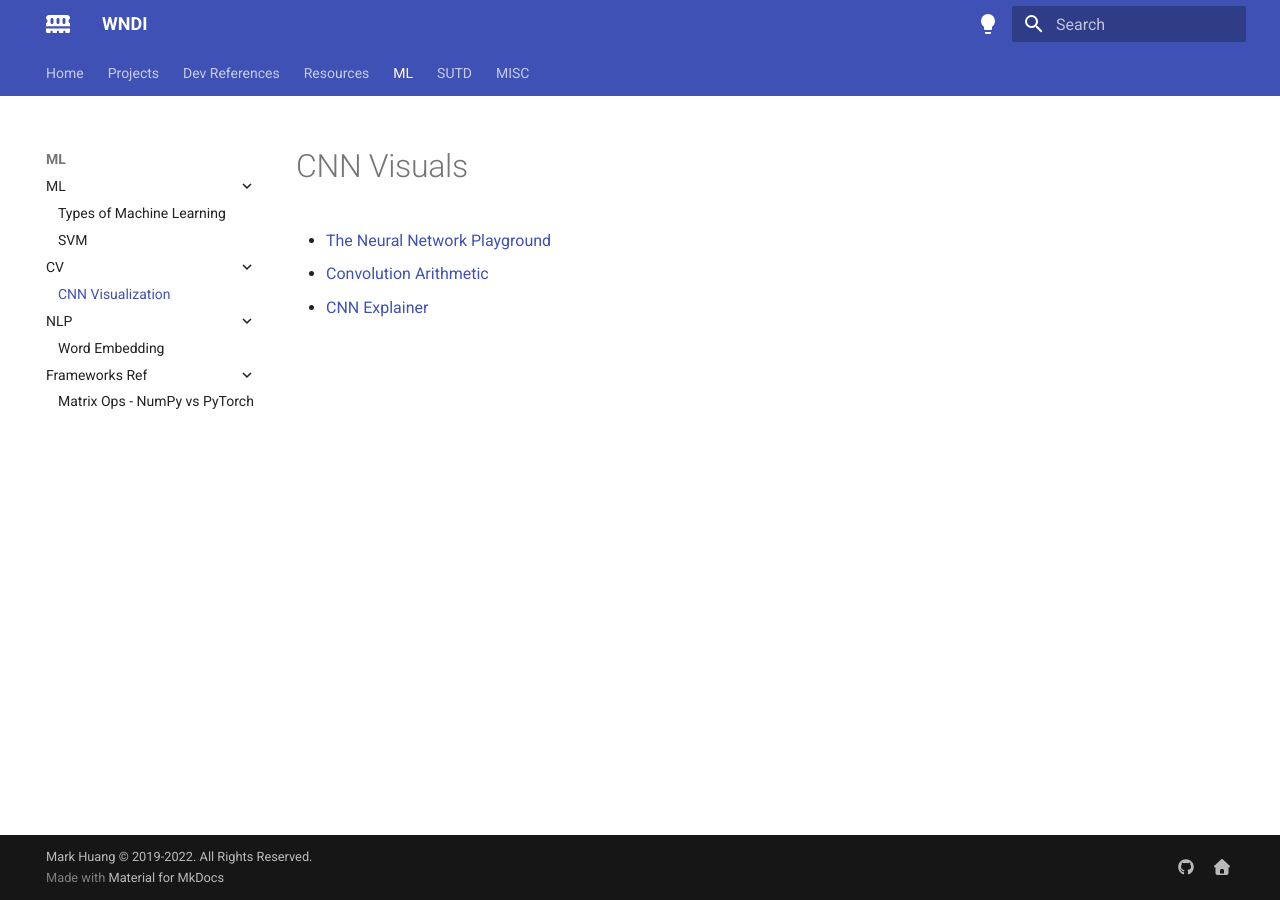
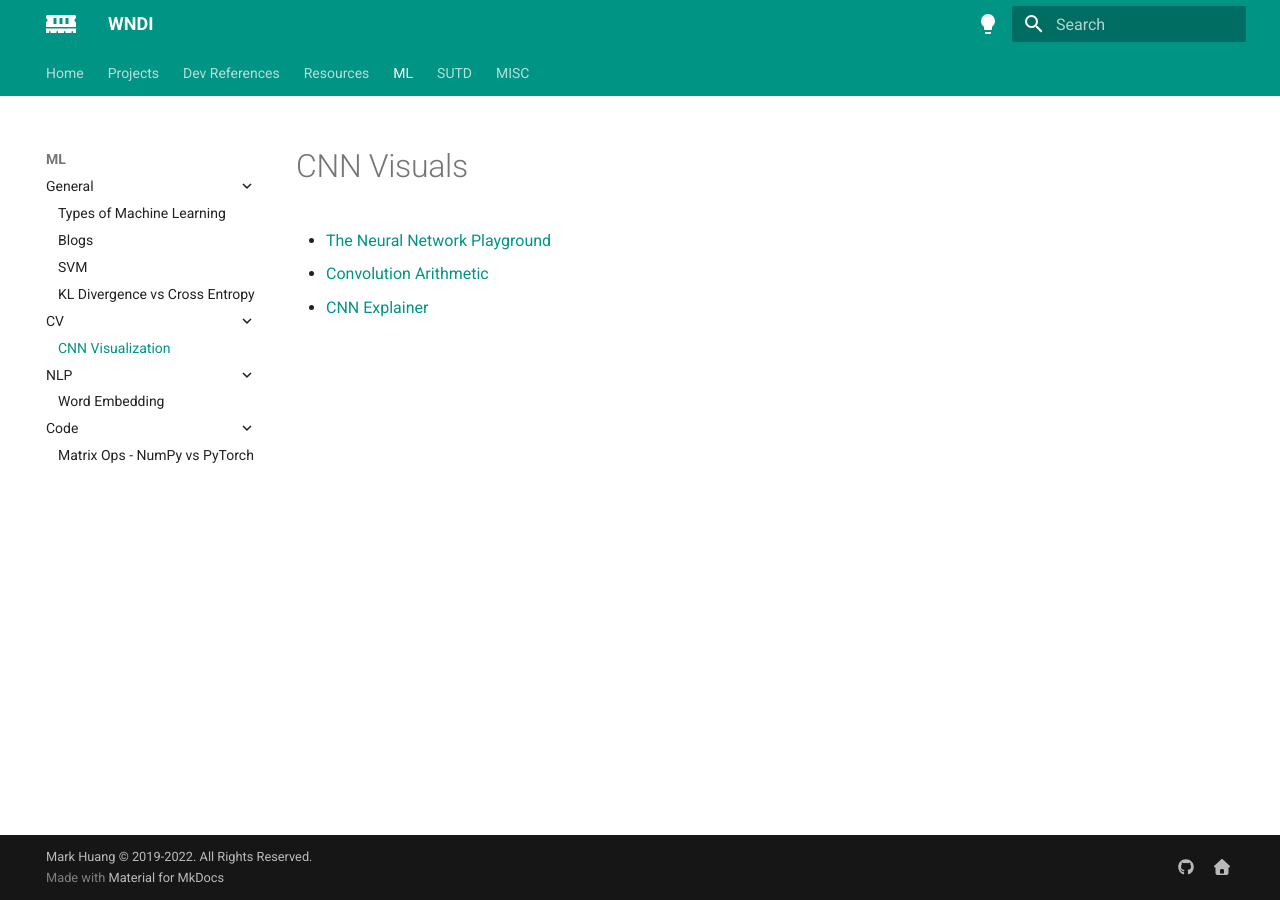
Before and after one commit to MarkHershey/docs, an MkDocs documentation site: the page built from docs/pages/ml/cnn_visuals.md, in a window 1280 px wide. Built offline with MkDocs 1.6.1 and Material for MkDocs 9.7.7, drawn with Linux system fonts in a browser that asks for light colours.

Commit message:
Add pages

```diff
--- a/mkdocs.yml
+++ b/mkdocs.yml
@@ -13,15 +13,14 @@ copyright: "Mark Huang &copy; 2019-2022. All Rights Reserved."
 
 # Footer Customization
 extra:
-  social:
-    - icon: fontawesome/brands/github
-      link: https://github.com/MarkHershey
-    - icon: fontawesome/solid/home
-      link: https://markhh.com/
-  analytics:
-    provider: google
-    property: G-HV3ZHE7B6V
-
+    social:
+        - icon: fontawesome/brands/github
+          link: https://github.com/MarkHershey
+        - icon: fontawesome/solid/home
+          link: https://markhh.com/
+    analytics:
+        provider: google
+        property: G-HV3ZHE7B6V
 
 # Extensions
 # https://squidfunk.github.io/mkdocs-material/reference/abbreviations/
@@ -37,110 +36,110 @@ markdown_extensions:
     - pymdownx.smartsymbols # supporting special characters like copyright symbol (c)
     - pymdownx.superfences # https://squidfunk.github.io/mkdocs-material/reference/code-blocks/#superfences
     - pymdownx.tabbed: # https://squidfunk.github.io/mkdocs-material/reference/content-tabs/#tabbed
-        alternate_style: true
+          alternate_style: true
     - pymdownx.arithmatex: # https://squidfunk.github.io/mkdocs-material/reference/mathjax/#arithmatex
-        generic: true
+          generic: true
     - pymdownx.emoji: # https://squidfunk.github.io/mkdocs-material/reference/icons-emojis/#emoji
-        emoji_index: !!python/name:materialx.emoji.twemoji
-        emoji_generator: !!python/name:materialx.emoji.to_svg
+          emoji_index: !!python/name:materialx.emoji.twemoji
+          emoji_generator: !!python/name:materialx.emoji.to_svg
     - pymdownx.tasklist: # https://squidfunk.github.io/mkdocs-material/reference/lists/#tasklist
-        custom_checkbox: true
-        clickable_checkbox: true
+          custom_checkbox: true
+          clickable_checkbox: true
     - toc: # https://squidfunk.github.io/mkdocs-material/setup/setting-up-navigation/#table-of-contents
-        permalink: "#"
-
+          permalink: "#"
 
 # Theme Configuration
 theme:
     name: material
-    favicon: img/memory-solid.svg     # for browser tab icon
+    favicon: img/memory-solid.svg # for browser tab icon
+    logo: img/memory-solid.svg # for top-left site logo
     icon:
-      logo: fontawesome/solid/memory  # for top-left site logo
-      repo: fontawesome/brands/github # for top-right repo link only
+        # logo: fontawesome/solid/memory # for top-left site logo
+        repo: fontawesome/brands/github # for top-right repo link only
     features:
-      # - navigation.instant
-      - navigation.tabs
-      - navigation.expand
+        # - navigation.instant
+        - navigation.tabs
+        - navigation.expand
     palette:
-      - scheme: default
-        primary: indigo
-        accent: pink
-        toggle:
-          icon: material/lightbulb
-          name: Switch to darker mode
-      - scheme: slate
-        # primary: teal
-        primary: deep purple
-        # accent: indigo
-        accent: lime
-        toggle:
-          icon: material/lightbulb-outline
-          name: Switch to lighter mode
+        - scheme: default
+          primary: teal
+          accent: lime
+          toggle:
+              icon: material/lightbulb
+              name: Switch to dark mode
+        - scheme: slate
+          primary: teal
+          accent: lime
+          toggle:
+              icon: material/lightbulb-outline
+              name: Switch to light mode
 
 extra_javascript:
-  - javascripts/config.js
-  - https://polyfill.io/v3/polyfill.min.js?features=es6
-  - https://cdn.jsdelivr.net/npm/mathjax@3/es5/tex-mml-chtml.js
+    - javascripts/config.js
+    - https://polyfill.io/v3/polyfill.min.js?features=es6
+    - https://cdn.jsdelivr.net/npm/mathjax@3/es5/tex-mml-chtml.js
 
 # Navigation menu
 nav:
-    - Home: 'index.md'
+    - Home: "index.md"
     - Projects:
-      - Dotfiles: 'pages/project/dotfiles.md'
+          - Dotfiles: "pages/project/dotfiles.md"
     - Dev References:
-      - Dev Tools:
-        - Docker: 'pages/dev/docker.md'
-        - VIM: 'pages/dev/vim_ref.md'
-        - Tmux: 'pages/dev/tmux_ref.md'
-        - Git: 'pages/dev/git.md'
-        - GPG: 'pages/dev/gpg.md'
-      - Networks:
-        - Internet Protocols: 'pages/networks/internet_protocols.md'
-        - Network Layer: 'pages/networks/network_layer.md'
-        - Network Data Unit: 'pages/networks/network_data_units.md'
-        - DNS: 'pages/networks/dns.md'
-        - SSH: 'pages/networks/ssh.md'
-        - Inter-Process Comms: 'pages/networks/ipc.md'
-        - TLS Certificate: 'pages/networks/tls_certificate.md'
-        - NPS: 'pages/networks/nps.md'
-        - NGINX: 'pages/networks/nginx.md'
-      - Systems:
-        - Linux Commands: 'pages/dev/linux-commands.md'
-        - Linux Distros: 'pages/dev/linux-distros.md'
-        - File Systems: 'pages/dev/file_systems.md'
-        - Mount G-Drive headlessly : 'pages/dev/linux-mount-gdrive.md'
-      - PL:
-        - Python:
-          - Subprocess Call: 'pages/python/subprocess_call.md'
-        - LaTex: 'pages/dev/latex_ref.md'
-        - Java:
-          - Concurrency: 'pages/lang/java/concurrency.md'
-      - NVIDIA:
-        - Install Driver on Ubuntu: 'pages/dev/nvidia_driver.md'
-        - NVIDIA-SMI Commands: 'pages/dev/nvidia-smi.md'
+          - Dev Tools:
+                - Docker: "pages/dev/docker.md"
+                - VIM: "pages/dev/vim_ref.md"
+                - Tmux: "pages/dev/tmux_ref.md"
+                - Git: "pages/dev/git.md"
+                - GPG: "pages/dev/gpg.md"
+          - Networks:
+                - Internet Protocols: "pages/networks/internet_protocols.md"
+                - Network Layer: "pages/networks/network_layer.md"
+                - Network Data Unit: "pages/networks/network_data_units.md"
+                - DNS: "pages/networks/dns.md"
+                - SSH: "pages/networks/ssh.md"
+                - Inter-Process Comms: "pages/networks/ipc.md"
+                - TLS Certificate: "pages/networks/tls_certificate.md"
+                - NPS: "pages/networks/nps.md"
+                - NGINX: "pages/networks/nginx.md"
+          - Systems:
+                - Linux Commands: "pages/dev/linux-commands.md"
+                - Linux Distros: "pages/dev/linux-distros.md"
+                - File Systems: "pages/dev/file_systems.md"
+                - Mount G-Drive headlessly: "pages/dev/linux-mount-gdrive.md"
+          - PL:
+                - Python:
+                      - Subprocess Call: "pages/python/subprocess_call.md"
+                - LaTex: "pages/dev/latex_ref.md"
+                - Java:
+                      - Concurrency: "pages/lang/java/concurrency.md"
+          - NVIDIA:
+                - Install Driver on Ubuntu: "pages/dev/nvidia_driver.md"
+                - NVIDIA-SMI Commands: "pages/dev/nvidia-smi.md"
     - Resources:
-      - CS Books: 'pages/cs/cs_books.md'
-      - CS Online Courses: 'pages/cs/cs_courses.md'
-      - Tools:
-        - Toolkit: 'pages/tools/toolkit.md'
-        - Static Site Generators: 'pages/tools/static_site_generators.md'
-        - MkDocs Material: 'pages/tools/mkdocs_demo.md'
+          - CS Books: "pages/cs/cs_books.md"
+          - CS Online Courses: "pages/cs/cs_courses.md"
+          - Tools:
+                - Toolkit: "pages/tools/toolkit.md"
+                - Static Site Generators: "pages/tools/static_site_generators.md"
+                - MkDocs Material: "pages/tools/mkdocs_demo.md"
     - ML:
-      - ML:
-        - Types of Machine Learning: 'pages/ml/types_of_ml.md'
-        - SVM: 'pages/ml/SVM.md'
-      - CV:
-        - CNN Visualization: 'pages/ml/cnn_visuals.md'
-      - NLP:
-        - Word Embedding: 'pages/ml/word_embedding.md'
-      - Frameworks Ref:
-        - Matrix Ops - NumPy vs PyTorch: 'pages/ml/numpy_torch_ops.md'
+          - General:
+                - Types of Machine Learning: "pages/ml/types_of_ml.md"
+                - Blogs: "pages/ml/blogs.md"
+                - SVM: "pages/ml/SVM.md"
+                - KL Divergence vs Cross Entropy: "pages/ml/kl.md"
+          - CV:
+                - CNN Visualization: "pages/ml/cnn_visuals.md"
+          - NLP:
+                - Word Embedding: "pages/ml/word_embedding.md"
+          - Code:
+                - Matrix Ops - NumPy vs PyTorch: "pages/ml/numpy_torch_ops.md"
     - SUTD:
-      - SUTD Bookmarks: 'pages/sutd/bookmarks.md'
-      - CS Education at SUTD:
-        - CSD TERM 4: 'pages/sutd/csd_term4.md'
-        - CSD TERM 5: 'pages/sutd/csd_term5.md'
-        - CSD TERM 6: 'pages/sutd/csd_term6.md'
-        - CSD TERM 7: 'pages/sutd/csd_term7.md'
+          - SUTD Bookmarks: "pages/sutd/bookmarks.md"
+          - CS Education at SUTD:
+                - CSD TERM 4: "pages/sutd/csd_term4.md"
+                - CSD TERM 5: "pages/sutd/csd_term5.md"
+                - CSD TERM 6: "pages/sutd/csd_term6.md"
+                - CSD TERM 7: "pages/sutd/csd_term7.md"
     - MISC:
-        - SEA: 'pages/hass/SEA.md'
+          - SEA: "pages/hass/SEA.md"
```
Also changed, not shown: docs/pages/ml/blogs.md (added, +7 -0 lines), docs/pages/ml/kl.md (added, +7 -0 lines).
